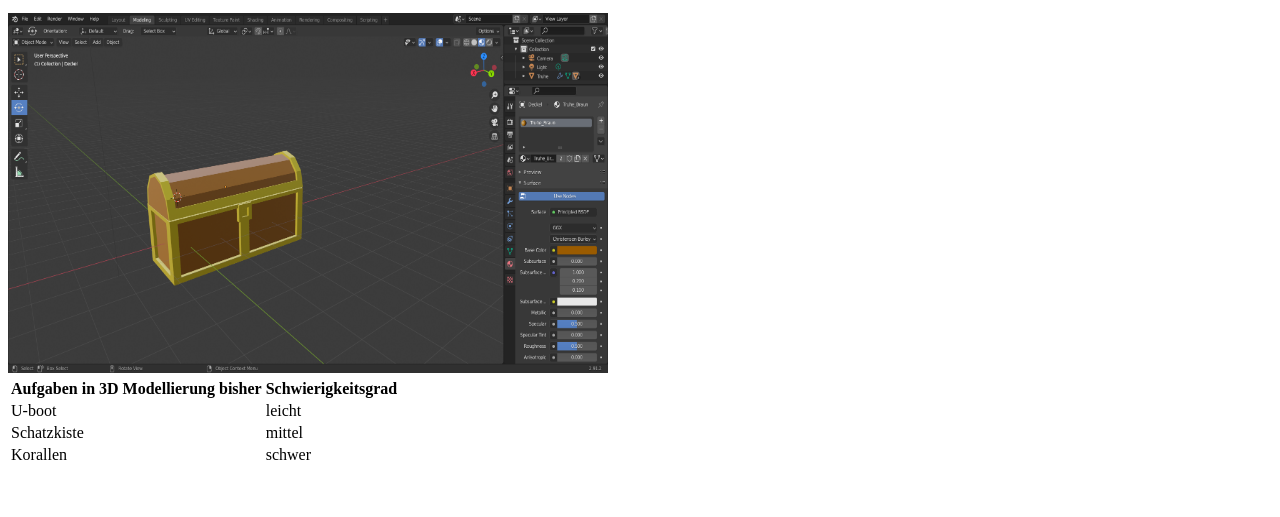
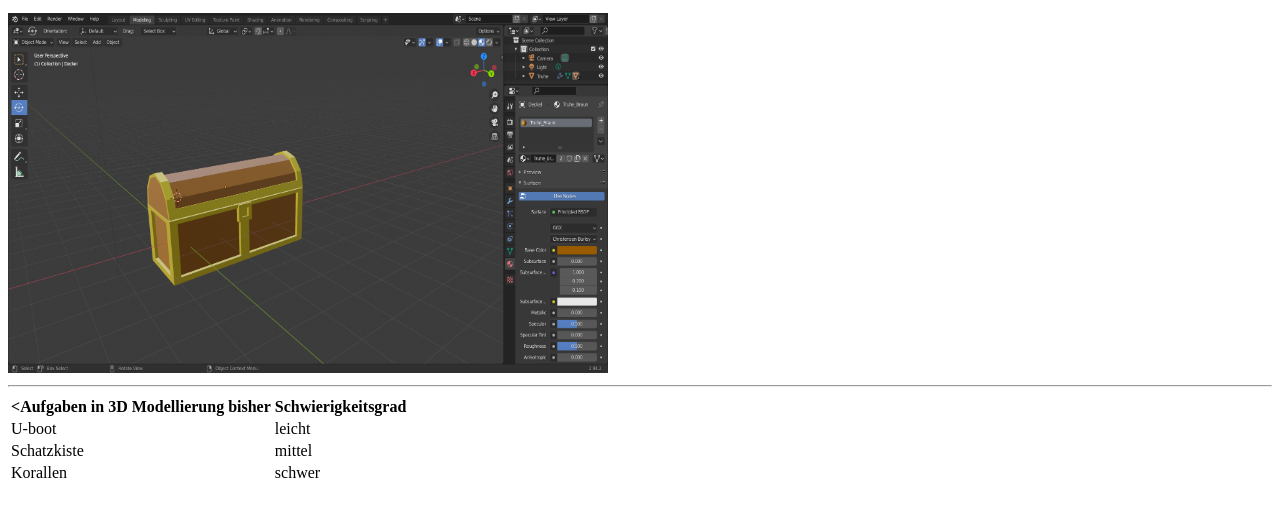
Before and after one commit to LenaNscott/GiS_SoSe_2021, a plain HTML site: page Aufgabe1-2/index.html in a window 1280 px wide. Shown: the part 127-644 px from the top of the page. Drawn offline with Linux system fonts and the light colour scheme.

Commit message:
Weitere Elemte hinzugefügt
Lokale GIT Software für finale Änderung nicht verfügbar, deshalb die Änderungen gezwungenermaßen direkt auf Github

```diff
--- a/Aufgabe1-2/index.html
+++ b/Aufgabe1-2/index.html
@@ -17,11 +17,11 @@
     <h1>Mein Portfolio</h1>
     <p>Meine Schatzkiste welche ich in 3D Modellierung gemacht habe:</p>
     <img src="Schatzkiste_Nerz_Lena.png" height="360" width="600">
-
+    <hr/>
     <table>
         <thead>
-            <th>Aufgaben in 3D Modellierung bisher</th>
-            <th>Schwierigkeitsgrad</th>
+            <th><<b>Aufgaben in 3D Modellierung bisher</b></th>
+            <th><b>Schwierigkeitsgrad</b></th>
         </thead>
 
         <tbody>
```
